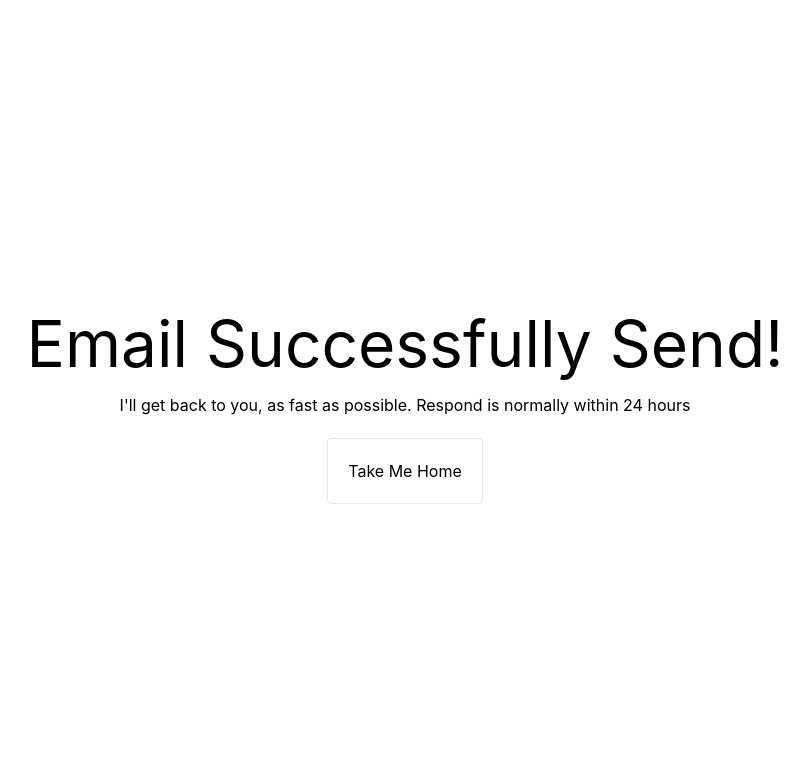
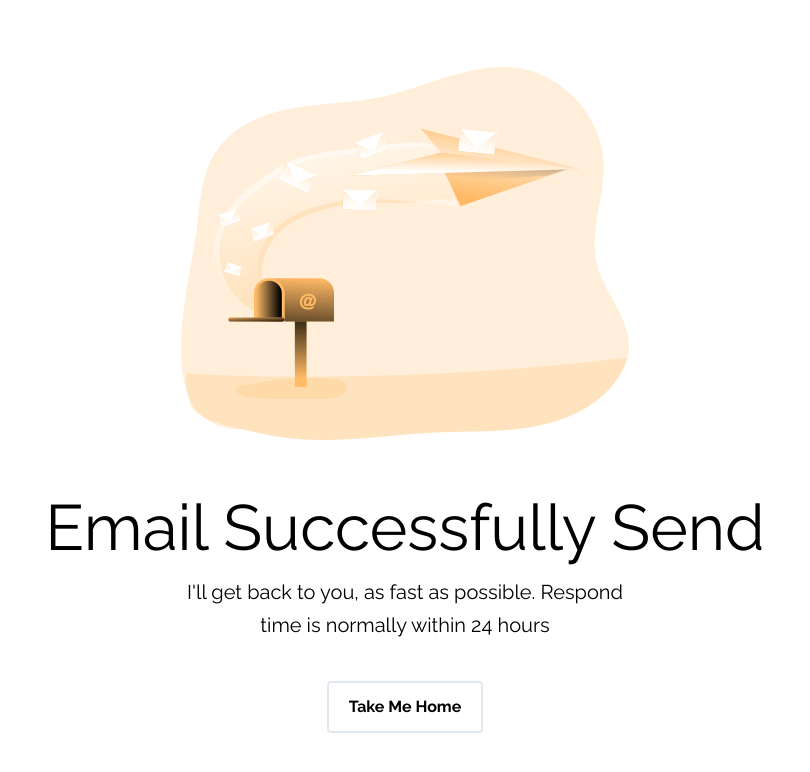
Before and after one commit to rexdesigndk/rexdesign-porfolio, a website: page success.html in a window 1280 px wide. Shown: the whole page, without its empty margins (235-1045 px from the left). Drawn offline with Linux system fonts and the light colour scheme.

Commit message:
+ Rework of success/404 + Loadtime imrpovements

```diff
--- a/success.html
+++ b/success.html
@@ -1,21 +1,44 @@
 <!DOCTYPE html>
 <html lang="en">
   <head>
-  <meta charset="UTF-8">
-  <meta name="viewport" content="width=device-width, initial-scale=1.0">
-  <meta http-equiv="X-UA-Compatible" content="ie=edge">
+    <meta charset="UTF-8" />
+    <meta name="viewport" content="width=device-width, initial-scale=1.0" />
+    <meta http-equiv="X-UA-Compatible" content="ie=edge" />
     <title>Rexdesign - Email Successfully Send</title>
-  <link rel="stylesheet" href="dist/main.css">
-  <link rel="shortcut icon" href="favicon.ico" type="image/x-icon" />
+    <!-- preconnect -->
+    <link rel="preconnect" href="https://fonts.googleapis.com" />
+    <!-- Style-->
+    <link rel="stylesheet" href="dist/main.css" />
+    <!-- Font -->
+    <link
+      href="https://fonts.googleapis.com/css?family=Raleway:400,700&display=swap"
+      rel="stylesheet"
+    />
+    <link rel="apple-touch-icon" sizes="180x180" href="apple-touch-icon.png" />
+    <link rel="icon" type="image/png" sizes="32x32" href="favicon-32x32.png" />
+    <link rel="icon" type="image/png" sizes="16x16" href="favicon-16x16.png" />
+    <link rel="manifest" href="manifest.json" />
   </head>
-<body class="w-screen h-screen">
+  <body class="w-screen h-screen font-display">
     <main class="w-full h-full flex items-center">
       <div class="container">
         <div class="flex flex-wrap">
-        <div class="w-full text-center">
-            <h2 class="text-6xl">Email Successfully Send!</h2>
-            <p class="mb-5 leading-relaxed">I'll get back to you, as fast as possible. Respond is normally within 24 hours</p>
-            <a class="inline-block bg-white border p-5 rounded hover:bg-accent focus:shadow-outline" href="index.html">Take Me Home</a>
+          <div class="w-full text-center flex flex-col items-center">
+            <img
+              class="w-full max-w-md mb-10"
+              src="src/img/message_success.svg"
+              alt="illustration of message being send "
+            />
+            <h2 class="text-6xl">Email Successfully Send</h2>
+            <p class="text-xl leading-relaxed max-w-md mb-10 ">
+              I'll get back to you, as fast as possible. Respond time is normally
+              within 24 hours
+            </p>
+            <a
+              class="inline-block bg-white font-bold border-2 py-3 px-5 rounded hover:bg-accent hover:border-accent focus:shadow-outline"
+              href="index.html"
+              >Take Me Home</a
+            >
           </div>
         </div>
       </div>
--- a/webpack.mix.js
+++ b/webpack.mix.js
@@ -5,11 +5,11 @@ mix
   .postCss("src/css/main.css", "dist/", [
     require("tailwindcss"),
     require("autoprefixer"),
-    require("@fullhuman/postcss-purgecss")({
-      content: ["index.html", "404.html"],
-      from: ["src/css/main.css"],
-      defaultExtractor: content => content.match(/[A-Za-z0-9-_:\/]+/g) || []
-    })
+    // require("@fullhuman/postcss-purgecss")({
+    //   content: ["index.html", "404.html"],
+    //   from: ["src/css/main.css"],
+    //   defaultExtractor: content => content.match(/[A-Za-z0-9-_:\/]+/g) || []
+    // })
   ])
   .options({
     clearConsole: true,
```
Also changed, not shown: 404.html (+23 -9 lines), dist/main.css, src/img/message_success.svg (added). Lines whose indentation alone changed are shown as unchanged.
